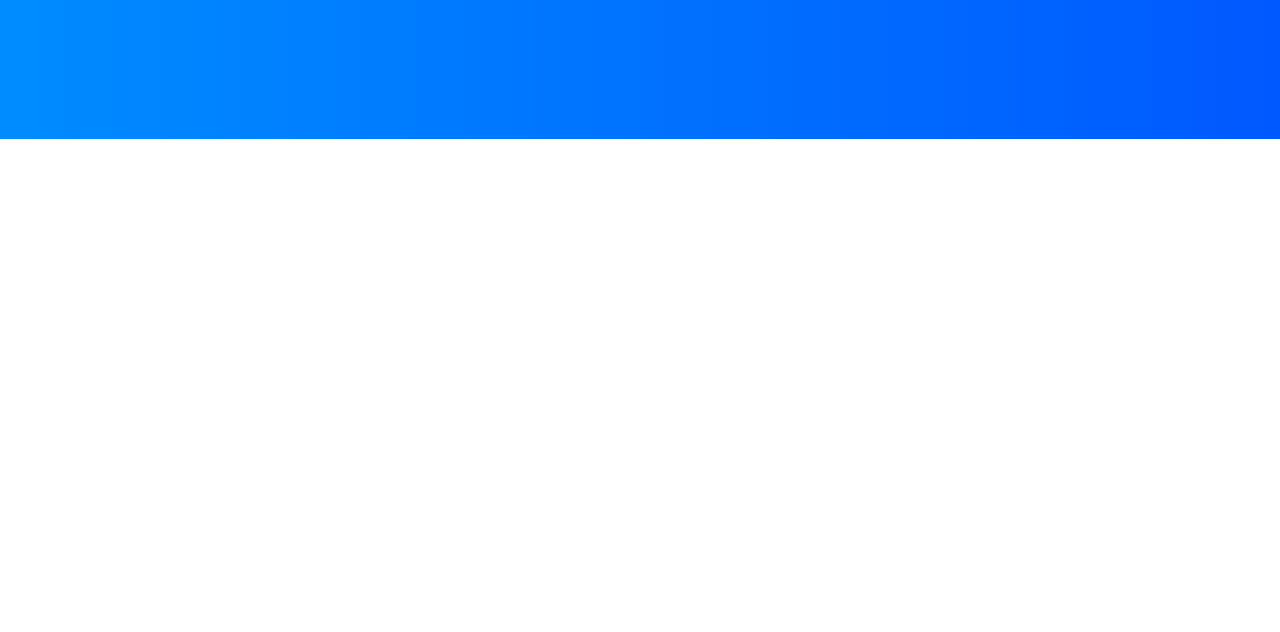
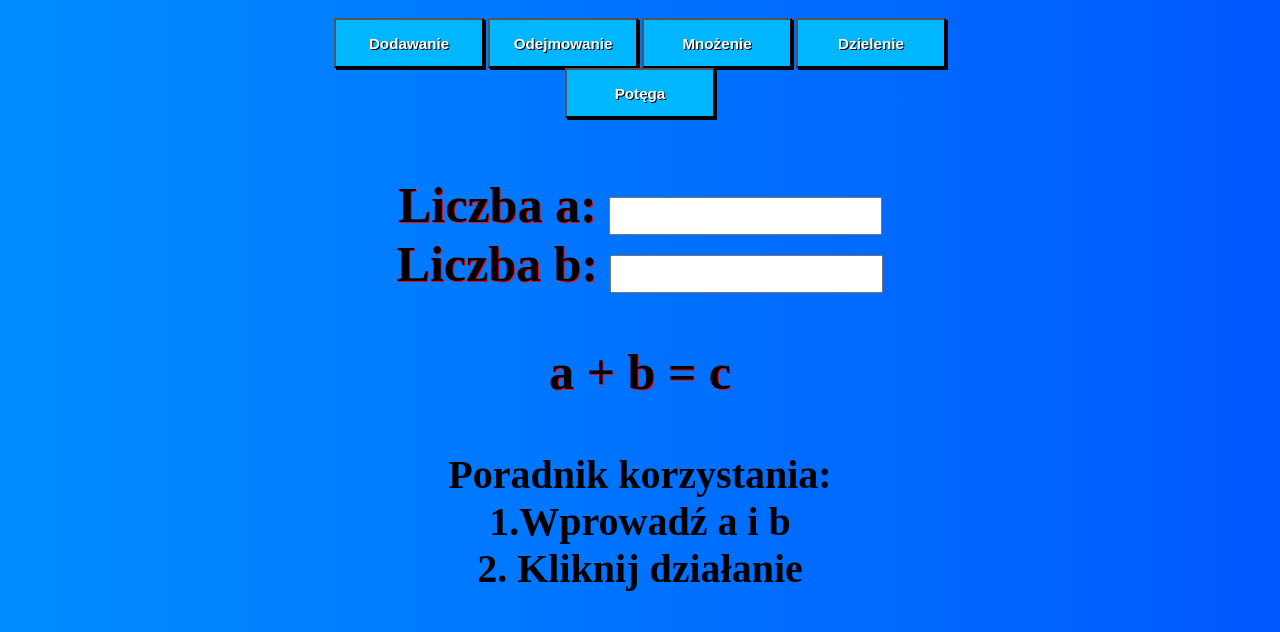
Before and after one commit to Braunii/StronaWIAI, a plain HTML site: page index.html in a window 1280 px wide. Shown: the part 661-1293 px from the top of the page. Before the commit the page ends 800 px from the top, so only its background shows below. Drawn offline with Linux system fonts and the light colour scheme.

Commit message:
kalkulator

```diff
--- a/index.html
+++ b/index.html
@@ -11,5 +11,24 @@
     <h1 id="przedmiot">Witryny i aplikacje internetowe</h1>
     <h1 id="rok">2023</h1>
     <h1 id="prowadzacy">Jakub Sałach</h1>
+
+    <div id="buttons">
+        <button id="plus" onclick="oblicz('plus'); changecolor('plus')">Dodawanie</button>
+        <button id="minus" onclick="oblicz('minus'); changecolor('minus')">Odejmowanie</button>
+        <button id="razy" onclick="oblicz('iloczyn'); changecolor('razy')">Mnożenie</button>
+        <button id="przez" onclick="oblicz('iloraz'); changecolor('przez')">Dzielenie</button>
+        <button id="dopotegi" onclick="oblicz('do'); changecolor('dopotegi')">Potęga</button>
+    </div>
+    <div id="container">
+        <br>
+        Liczba a: <input type="number" name="a" id="a">
+        <br>
+        Liczba b: <input type="number" name="b" id="b">
+        <br>
+        <p id="wynik">a + b = c</p>
+    </div>
+    <p id="tutorial">Poradnik korzystania: <br> 1.Wprowadź a i b <br> 2. Kliknij działanie</p>
+
+    <script src="script.js"></script>
 </body>
 </html>
--- /dev/null
+++ b/script.js
@@ -0,0 +1,78 @@
+function oblicz(dzialanie){
+    let a = document.getElementById('a').value;
+    let b = document.getElementById('b').value;
+    let wynik = document.getElementById('wynik');
+
+    let suma = Number(a) + Number(b);
+    let roznica = a-b;
+    let iloczyn = a*b;
+    let iloraz = a/b;
+    let potega = Math.pow(a, b);
+
+    if (dzialanie == "plus"){
+        wynik.innerHTML = a + " + " + b + " = " + suma;
+    }
+    else if (dzialanie == "minus"){
+        wynik.innerHTML = a + " - " + b + " = " + roznica;
+    }
+    else if (dzialanie == "iloczyn"){
+        wynik.innerHTML = a + " * " + b + " = " + iloczyn;
+    }
+    else if (dzialanie == "iloraz"){
+        wynik.innerHTML = a + " / " + b + " = " + iloraz;
+    }
+    else if (dzialanie == "do"){
+        wynik.innerHTML = a + b.sup() + " = " + potega;
+    }
+
+    if (a == "" || b == ""){
+        wynik.innerHTML = "Wprowadź prawidłowe liczby";
+    }
+
+    if (dzialanie == "iloraz" && b === "0"){
+        wynik.innerHTML = "Pamiętaj cholero, nie dziel przez zero!";
+    }
+}
+let plus = document.getElementById('plus');
+let minus = document.getElementById('minus');
+let razy = document.getElementById('razy');
+let przez = document.getElementById('przez');
+let dopotegi = document.getElementById('dopotegi');
+
+function changecolor(button){
+    if (button == "plus"){
+        plus.classList.add('active');
+        minus.classList.remove('active');
+        razy.classList.remove('active');
+        przez.classList.remove('active');
+        dopotegi.classList.remove('active');
+    }
+    else if (button == "minus"){
+        plus.classList.remove('active');
+        minus.classList.add('active');
+        razy.classList.remove('active');
+        przez.classList.remove('active');
+        dopotegi.classList.remove('active');
+    }
+    else if (button == "razy"){
+        plus.classList.remove('active');
+        minus.classList.remove('active');
+        razy.classList.add('active');
+        przez.classList.remove('active');
+        dopotegi.classList.remove('active');
+    }
+    else if (button == "przez"){
+        plus.classList.remove('active');
+        minus.classList.remove('active');
+        razy.classList.remove('active');
+        przez.classList.add('active');
+        dopotegi.classList.remove('active');
+    }
+    else if (button == "dopotegi"){
+        plus.classList.remove('active');
+        minus.classList.remove('active');
+        razy.classList.remove('active');
+        przez.classList.remove('active');
+        dopotegi.classList.add('active');
+    }
+}
--- a/styl.css
+++ b/styl.css
@@ -33,3 +33,41 @@ h1{
       margin-right: 0px;
     }
   }
+
+  #container, #buttons{
+    width: 100%;
+    margin: auto;
+    width: 50%;
+    text-align: center;
+}
+#container{
+    font-size: 50px;
+    font-weight: 600;
+    text-shadow: 1px 1px red;
+}
+input{
+    height: 2rem;
+    font-size: 20px;
+    line-height: 10px;
+}
+button{
+    width: 150px;
+    height: 50px;
+    background-color: rgb(0, 183, 255);
+    font-size: 95%;
+    color: white;
+    font-weight: 800;
+    text-shadow: 1px 1px black;
+    box-shadow: 2px 2px black;
+}
+button:hover{
+    background-color: rgb(255, 102, 0);
+}
+.active{
+    background-color: red;
+}
+#tutorial{
+    text-align: center;
+    font-size: 40px;
+    font-weight: 600;
+}
```
